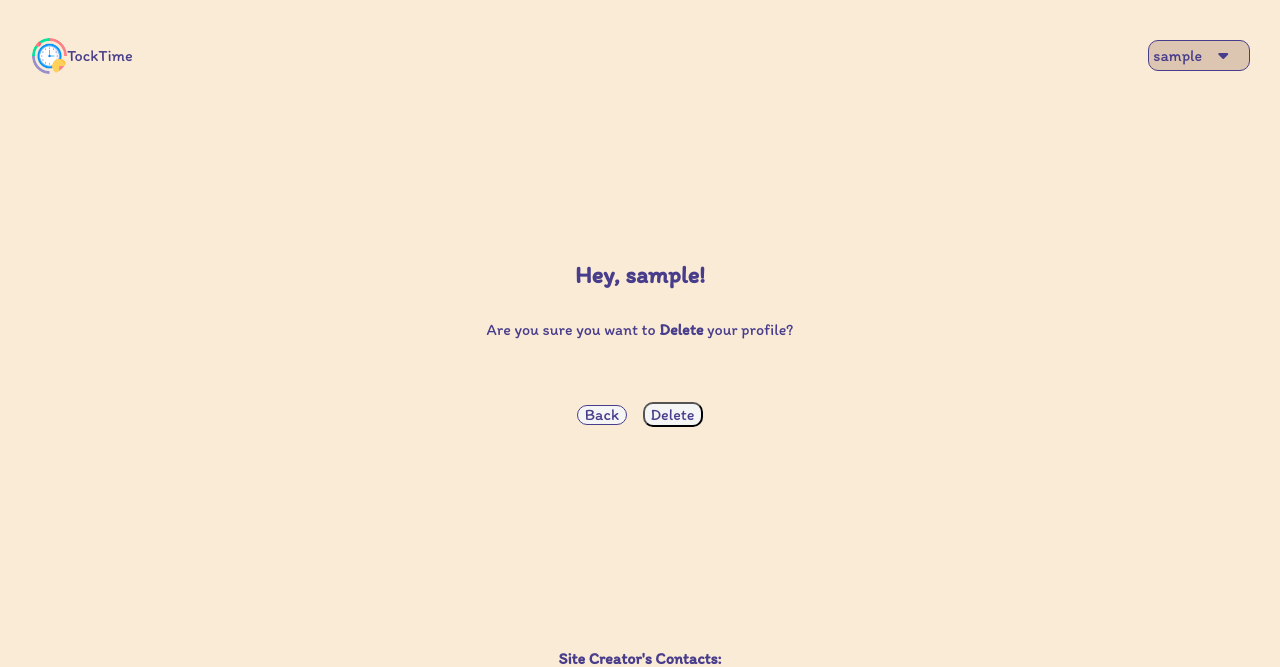
After one commit to LazarinaBatcheva/TockTimeApp, a Django app: page /accounts/profile/1/delete/ in a window 1280 px wide. The commit adds this page. Shown: the top 667 px of the page. Run offline with Django 5.2, Linux system fonts and the light colour scheme; the visitor is signed in with stand-in values (Sample User, id 1); data comes from the database, SQL or seed files in the repository; some web fonts are replaced.

Commit message:
feat(accounts): add profile delete functionality with view, signal, templates, and URL

```diff
--- a/tock_time_app/static/styles/nav.css
+++ b/tock_time_app/static/styles/nav.css
@@ -60,6 +60,7 @@ header {
     font-family: 'Itim', sans-serif;
     border: 1px solid darkslateblue;
     border-radius: 10px;
+    padding: 0.3rem;
 }
 
 .dropbtn div {
@@ -76,7 +77,7 @@ header {
 }
 
 #user-caret-down {
-    padding: 0 2rem;
+    padding: 0 1rem;
 }
 
 .dropdown {
--- /dev/null
+++ b/tock_time_app/templates/accounts/profile-delete.html
@@ -0,0 +1,21 @@
+{% extends 'common/base.html' %}
+
+{% block content %}
+    <div class="profile">
+        <div class="details">
+            <h2>Hey, {{ user.username }}!</h2>
+            <p>Are you sure you want to <strong>Delete</strong> your profile?</p>
+
+            <form class="form edit-form" method="post">
+
+                {% csrf_token %}
+
+                <div class="profile-btns">
+                    <a class="btn dropbtn" href="{% url 'profile-details' request.user.pk %}">Back</a>
+                    <button class="btn" type="submit">Delete</button>
+                </div>
+
+            </form>
+        </div>
+    </div>
+{% endblock %}
--- a/tock_time_app/templates/accounts/profile-details.html
+++ b/tock_time_app/templates/accounts/profile-details.html
@@ -29,7 +29,7 @@
 
             <div class="profile-btns">
                 <a class="btn dropbtn" href='{% url 'profile-edit' request.user.pk %}'>Edit</a>
-                <a class="btn dropbtn" href='#'>Delete</a>
+                <a class="btn dropbtn" href='{% url 'profile-delete' request.user.pk %}'>Delete</a>
             </div>
         </div>
     </div>
--- a/tock_time_app/templates/common/nav-header.html
+++ b/tock_time_app/templates/common/nav-header.html
@@ -11,12 +11,11 @@
         <div class="dropdown" style="float: right">
         <button class="dropbtn">
             <div id="user-img">
-
                 {# If user has profile image then show it else show default image #}
                 {% if user.profile.profile_picture %}
-                    <img class="profile-img" src="{{ user.profile.profile_picture.url }}" alt="">
+                    <img class="profile-img" src="{{ user.profile.profile_picture.url }}" alt="{{ user.username }}.img">
                 {% else %}
-                    <img class="profile-img" src="{% static 'images/user.png' %}" alt="">
+                    <img class="profile-img" src="{% static 'images/user.png' %}" alt="{{ user.username }}.img">
                 {% endif %}
 
             </div>
--- a/tock_time_app/tock_time_app/accounts/models/app_profile.py
+++ b/tock_time_app/tock_time_app/accounts/models/app_profile.py
@@ -1,10 +1,13 @@
 from cloudinary.models import CloudinaryField
+from django.contrib.auth import get_user_model
 from django.db import models
+
+UserModel = get_user_model()
 
 
 class Profile(models.Model):
     user = models.OneToOneField(
-        to='accounts.AppUser',
+        to=UserModel,
         on_delete=models.CASCADE,
         related_name='profile',
     )
--- a/tock_time_app/tock_time_app/accounts/signals.py
+++ b/tock_time_app/tock_time_app/accounts/signals.py
@@ -1,5 +1,5 @@
 from django.contrib.auth import get_user_model
-from django.db.models.signals import post_save
+from django.db.models.signals import post_save, post_delete
 from django.dispatch import receiver
 from tock_time_app.accounts.models import Profile
 
@@ -10,3 +10,9 @@ UserModel = get_user_model()
 def create_user_profile(sender, instance, created, **kwargs):
     if created:
         Profile.objects.create(user=instance)
+
+
+@receiver(post_delete, sender=Profile)
+def delete_user_on_profile_delete(sender, instance,  **kwargs):
+    if instance.user:
+        instance.user.delete()
--- a/tock_time_app/tock_time_app/accounts/urls.py
+++ b/tock_time_app/tock_time_app/accounts/urls.py
@@ -1,12 +1,17 @@
 from django.urls import path, include
+
 from tock_time_app.accounts import views
 
 urlpatterns = [
     path('register/', views.AppUserRegisterView.as_view(), name='register'),
     path('login/', views.AppUserLogInView.as_view(), name='login'),
     path('logout/', views.AppUserLogOutView.as_view(), name='logout'),
-    path('profile/<int:pk>/', include([
-        path('', views.ProfileDetailsView.as_view(), name='profile-details'),
-        path('edit/', views.ProfileEditView.as_view(), name='profile-edit'),
+    path('profile/', include([
+        path('<int:pk>/', include([
+            path('', views.ProfileDetailsView.as_view(), name='profile-details'),
+            path('edit/', views.ProfileEditView.as_view(), name='profile-edit'),
+            path('delete/', views.ProfileDeleteView.as_view(), name='profile-delete'),
+        ])),
+        path('deleted/', views.ProfileDeletedPageView.as_view(), name='profile-deleted-page'),
     ])),
 ]
--- a/tock_time_app/tock_time_app/accounts/views/app_profile_views.py
+++ b/tock_time_app/tock_time_app/accounts/views/app_profile_views.py
@@ -1,8 +1,8 @@
-from django.contrib.auth import get_user_model
+from django.contrib.auth import get_user_model, logout
 from django.contrib.auth.mixins import LoginRequiredMixin, UserPassesTestMixin
 from django.shortcuts import get_object_or_404
 from django.urls import reverse_lazy
-from django.views.generic import DetailView, UpdateView
+from django.views.generic import DetailView, UpdateView, DeleteView, TemplateView
 from tock_time_app.accounts.forms import ProfileEditForm
 from tock_time_app.accounts.models import Profile
 
@@ -25,6 +25,21 @@ class ProfileEditView(LoginRequiredMixin, UserPassesTestMixin, UpdateView):
         )
 
 
+class ProfileDeleteView(LoginRequiredMixin, UserPassesTestMixin, DeleteView):
+    model = Profile
+    template_name = 'accounts/profile-delete.html'
+    success_url = reverse_lazy('profile-deleted-page')
+
+    def test_func(self):
+        profile = self.get_object()
+
+        return self.request.user == profile.user
+
+
+class ProfileDeletedPageView(TemplateView):
+    template_name = 'accounts/profile-deleted-page.html'
+
+
 class ProfileDetailsView(LoginRequiredMixin, DetailView):
     model = UserModel
     template_name = 'accounts/profile-details.html'
```
Also changed, not shown: tock_time_app/templates/accounts/profile-deleted-page.html (added, +7 -0 lines), tock_time_app/tock_time_app/common/mixins.py (+34 -0 lines).
